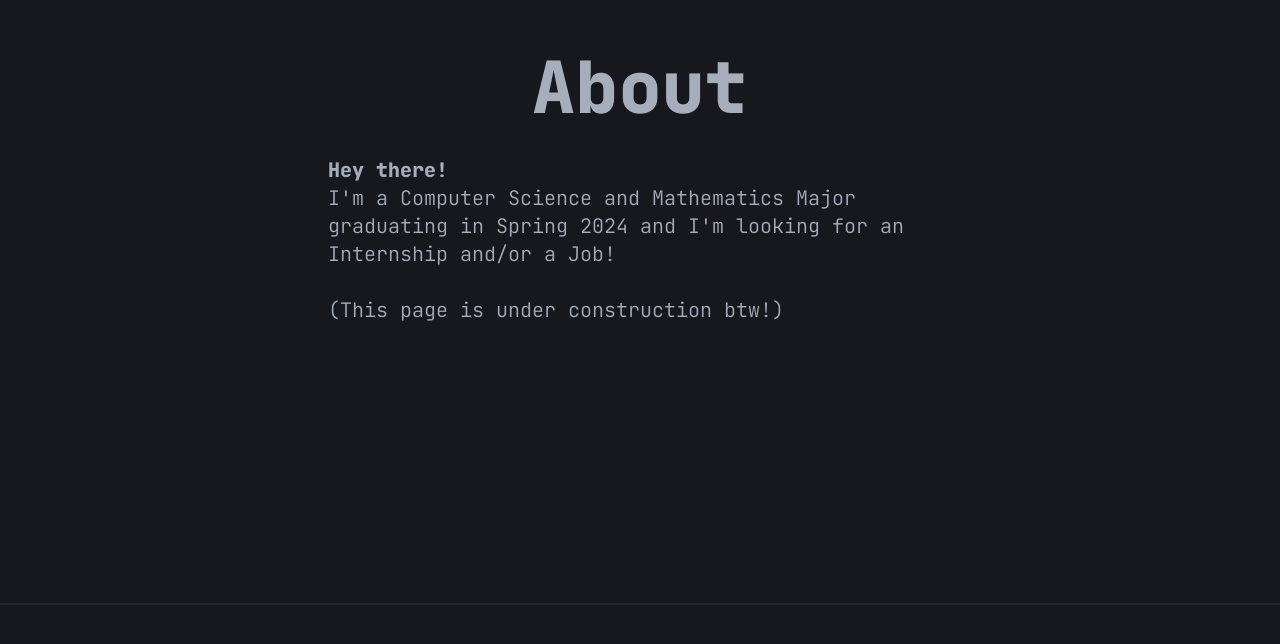
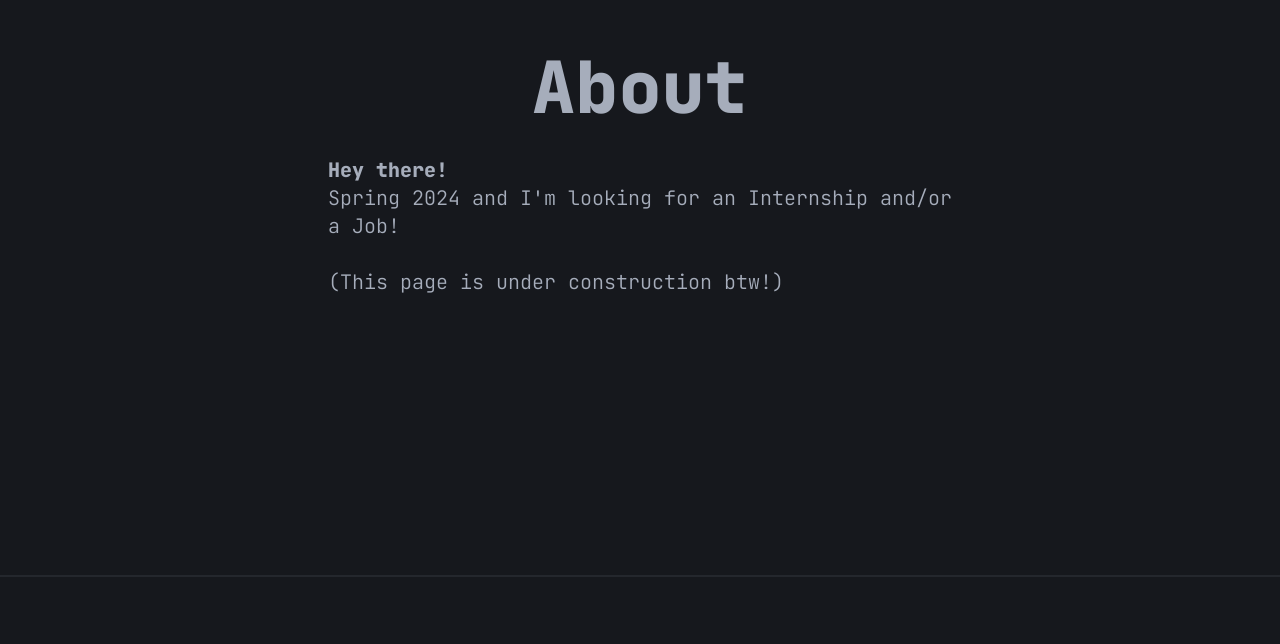
Before and after one commit to ibzimh/ibzimh.github.io, a Next.js app: page / in a window 1280 px wide. Shown: the part 1084-1728 px from the top of the page. Built offline with nearby package versions, Linux system fonts and the light colour scheme.

Commit message:
removing escape clauses

```diff
--- a/pages/404.js
+++ b/pages/404.js
@@ -4,7 +4,7 @@ export default function NotFound() {
   return (
     <div className="text-center p-32 m-8">
       <h1 className="text-5xl mb-4">404</h1>
-      <p>That&apos;s an error.</p>
+      {/* <p>That&apos;s an error.</p> */}
       <p className="mt-4">
         <Link href="/">
           <a className="hover:underline">Go back to the homepage</a>
--- a/pages/_document.js
+++ b/pages/_document.js
@@ -7,7 +7,7 @@ export default function Document() {
         <meta name="theme-color" content="hsl(223, 14%, 10%)" />
         <meta
           name="description"
-          content="Ibrahim Hasaan. I&apos;m a Computer Science and Mathematics Major graduating in Spring 2024 and I'm looking for an Internship and/or a Job!"
+          // content="Ibrahim Hasaan. I&apos;m a Computer Science and Mathematics Major graduating in Spring 2024 and I'm looking for an Internship and/or a Job!"
         />
       </Head>
       <body className="font-mono">
--- a/pages/index.js
+++ b/pages/index.js
@@ -31,7 +31,7 @@ export default function Home({ encodedEmail, emailKey }) {
           <Section name="About">
             <h3 className="font-extrabold">Hey there!</h3>
             <p>
-              I&apos;m a Computer Science and Mathematics Major graduating in
+              {/* I&apos;m a Computer Science and Mathematics Major graduating in */}
               Spring 2024 and I'm looking for an Internship and/or a Job!
             </p> <br />
             {/* TODO: Remove under construction text */}
```
